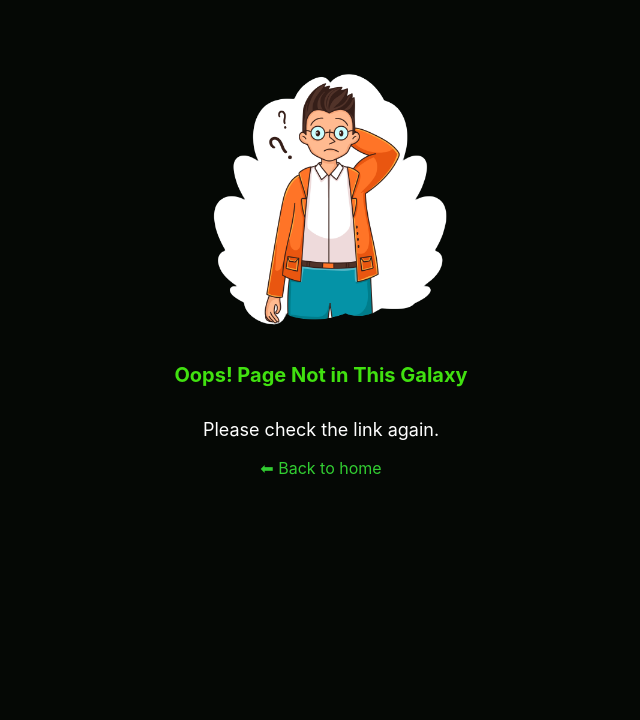
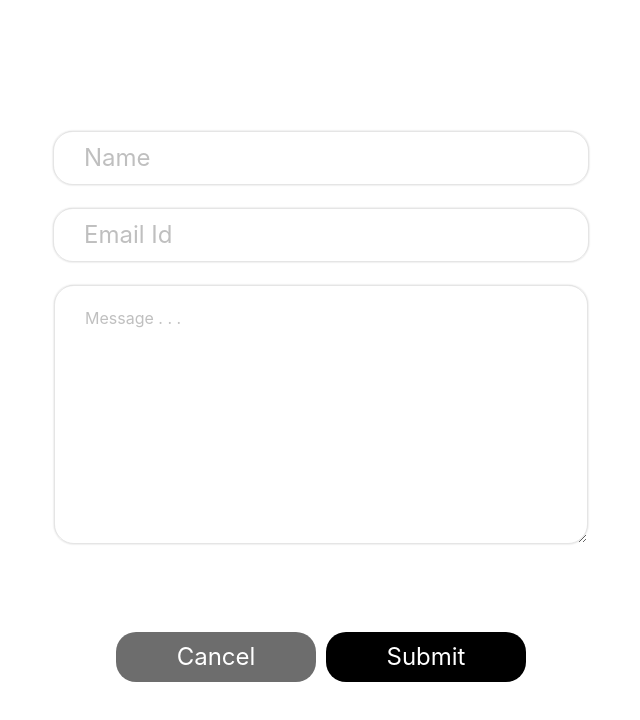
Before and after one commit to sudipme/personal-website-frontend, a React (Create React App) app: page /mail in a window 1280 px wide. Shown: the top 720 px of the page, without its empty margins (319-959 px from the left). Built offline with nearby package versions, Linux system fonts and the light colour scheme.

Commit message:
added send mail page

```diff
--- a/src/App.js
+++ b/src/App.js
@@ -4,6 +4,7 @@ import './css/App.css';
 import HomePage from './pages/HomePage';
 import ApiConnectionTest from './pages/ApiConnectionTest';
 import NotFound from './pages/NotFound';
+import SendMail from './pages/SendMail';
 
 function App() {
   return (
@@ -11,6 +12,8 @@ function App() {
       <Routes>
         <Route exact path='/' element={<HomePage />} />
         <Route exact path='/backend' element={<ApiConnectionTest />} />
+        <Route exact path='/mail' element={<SendMail/>} />
+
         <Route path="*" element={<NotFound/>}/>
       </Routes>
     </BrowserRouter>
--- /dev/null
+++ b/src/css/SendMail.css
@@ -0,0 +1,162 @@
+#main-container{
+    position: fixed;
+    height: calc(100vh - 60px);
+    display: flex;
+    justify-content: center;
+    align-items: center;
+    background-color: white;
+}
+#contact-form{
+    width: 80%;
+    height: 80%;
+    display: flex;
+    flex-flow: column;
+    justify-content: space-around;
+    align-items: center;
+}
+#contact-form-input-container{
+    width: 100%;
+    height: 80%;
+    display: flex;
+    flex-flow: column;
+    justify-content: space-around;
+    align-items: center;
+}
+.form-input{
+    width: 50%;
+    height: 50px;
+    padding-left: 20px;
+    margin-bottom: 10px;
+
+    color: black;
+    font-size: 24px;
+    line-height: 24px;
+    font-family: 'Inter', sans-serif;
+    font-style: normal;
+    font-weight: 400;
+
+    border-radius: 20px;
+    border: 1px solid rgba(0, 0, 0, 0.10);
+    box-shadow: 0px 0px 2px rgba(0, 0, 0, 0.20);
+    background-color: rgba(67, 64, 64, 0.00);
+}
+.form-input:focus{
+    outline: none;
+    box-shadow: 0px 0px 10px rgba(0, 0, 0, 0.20);
+}
+.form-input::placeholder{
+    padding-left: 10px;
+    color: rgba(0, 0, 0, 0.25);
+    font-size: 24px;
+    line-height: 24px;
+    font-family: 'Inter', sans-serif;
+    font-style: normal;
+    font-weight: 400;
+}
+.form-input:focus::placeholder{
+    color: transparent;
+}
+#message-textbox{
+    width: 50%;
+    min-height: 50%;
+    max-height: 100%;
+    padding: 20px 0 0 20px;
+    font-size: 16px;
+
+    border-radius: 20px;
+    border: 1px solid rgba(0, 0, 0, 0.10);
+    box-shadow: 0px 0px 2px rgba(0, 0, 0, 0.20);
+    background-color: rgba(67, 64, 64, 0.00);
+}
+#message-textbox:focus{
+    box-shadow: 0px 0px 10px rgba(0, 0, 0, 0.20);
+    outline: none;
+}
+#message-textbox::placeholder{
+    font-size: 16px;
+}
+#response-msg{
+    margin: 0;
+
+    text-align: center;
+    color: transparent;
+    font-size: 20px;
+    font-weight: bold;
+}
+#contact-form-submit-btn-container{
+    height: 20%;
+    display: flex;
+    justify-content: center;
+    align-items: center;
+}
+#submit-btn{
+    width: 200px;
+    height: 50px;
+    margin: 5px;
+
+    color: #FFF;
+    font-family: 'Inter', sans-serif;
+    font-style: normal;
+    font-weight: 400;
+    font-size: 24px;
+    line-height: 29px;
+
+    background-color: black;
+    border: none;
+    border-radius: 20px;
+}
+#back-button{
+    width: 200px;
+    height: 50px;
+    margin: 5px;
+
+    color: #FFF;
+    font-family: 'Inter', sans-serif;
+    font-style: normal;
+    font-weight: 400;
+    font-size: 24px;
+    line-height: 29px;
+
+    background-color: rgba(0, 0, 0, 0.571);
+    border: none;
+    border-radius: 20px;
+}
+
+@media screen and (max-width: 1000px) {
+    #contactform-inputContainer{
+        height: 90%;
+    }
+    #contact-form-submit-btn-container{
+        height: 10%;
+    }
+    .form-input{
+        width: 100%;
+        height: 50px;
+
+        font-size: 20px;
+    }
+    .form-input::placeholder{
+        font-size: 20px;
+    }
+
+    #message-textbox{
+        width: 100%;
+    }
+    #submit-btn{
+        width: 150px;
+        height: 40px;
+        font-size: 20px;
+        margin: 10px;
+
+    }
+    #back-button{
+        width: 150px;
+        height: 40px;
+        font-size: 20px;
+        margin: 10px;
+    }
+
+    #response-msg{
+        font-size: 16px;
+    }
+}
--- /dev/null
+++ b/src/pages/SendMail.js
@@ -0,0 +1,100 @@
+import React, { useState } from 'react';
+import '../css/SendMail.css'
+
+
+function redirectTo(link){window.location.href = link;}
+
+function SendMail() {
+  const [name, setName] = useState('');
+  const [email, setEmail] = useState('');
+  const [message, setMessage] = useState('');
+
+  const [color, setColor] = useState('transparent');
+  const [responseMessage, setResponseMessage] = useState('Sending message . . .');
+
+  const handleSubmit = async (event) => {
+    event.preventDefault();
+    setColor('green');
+
+    const formData = {
+      name,
+      email,
+      message,
+    };
+
+    try{
+      const response = await fetch('http://localhost:8000/api/send-mail', {
+        method: 'POST',
+        headers: {
+          'Content-Type': 'application/json',
+        },
+        body: JSON.stringify(formData),
+      });
+
+      if (response.ok) {
+        const data = await response.json();
+        if(data.error_message){
+          setResponseMessage(data.error_message)
+          setColor('red');
+        }else{
+          setResponseMessage(data.message)
+          setColor('green');
+          setName('');
+          setEmail('');
+          setMessage('');
+        }
+      }else {
+        setResponseMessage("Something went wrong!");
+      }
+    }catch(error){
+      setResponseMessage("Something went wrong!");
+      setColor('red');
+    }
+  };
+
+  return (
+    <div id='main-container' >
+      <form id="contact-form" onSubmit={handleSubmit} name='mail-form'>
+        <div id="contact-form-input-container">
+          <input
+          className="form-input"
+          type="text"
+          value={name}
+          onChange={(e) => setName(e.target.value)}
+          placeholder="Name"
+          maxLength="20"
+          required
+          />
+
+          <input
+          className="form-input"
+          type="email"
+          value={email}
+          onChange={(e) => setEmail(e.target.value)}
+          placeholder="Email Id"
+          maxLength="50"
+          required
+          />
+
+          <textarea id="message-textbox"
+          className="form-input"
+          type="text"
+          value={message}
+          onChange={(e) => setMessage(e.target.value)}
+          placeholder="Message . . ."
+          maxLength="1000"
+          required>
+          </textarea>
+          <p id="response-msg" style={{color:color}}>{responseMessage}</p>
+        </div>
+
+        <div id="contact-form-submit-btn-container">
+          <button id='back-button' onClick={()=>redirectTo("https://sudip.me")} >Cancel</button>
+          <input type="submit" id="submit-btn" value="Submit" />
+        </div>
+      </form>
+    </div>
+  );
+}
+
+export default SendMail;
```
